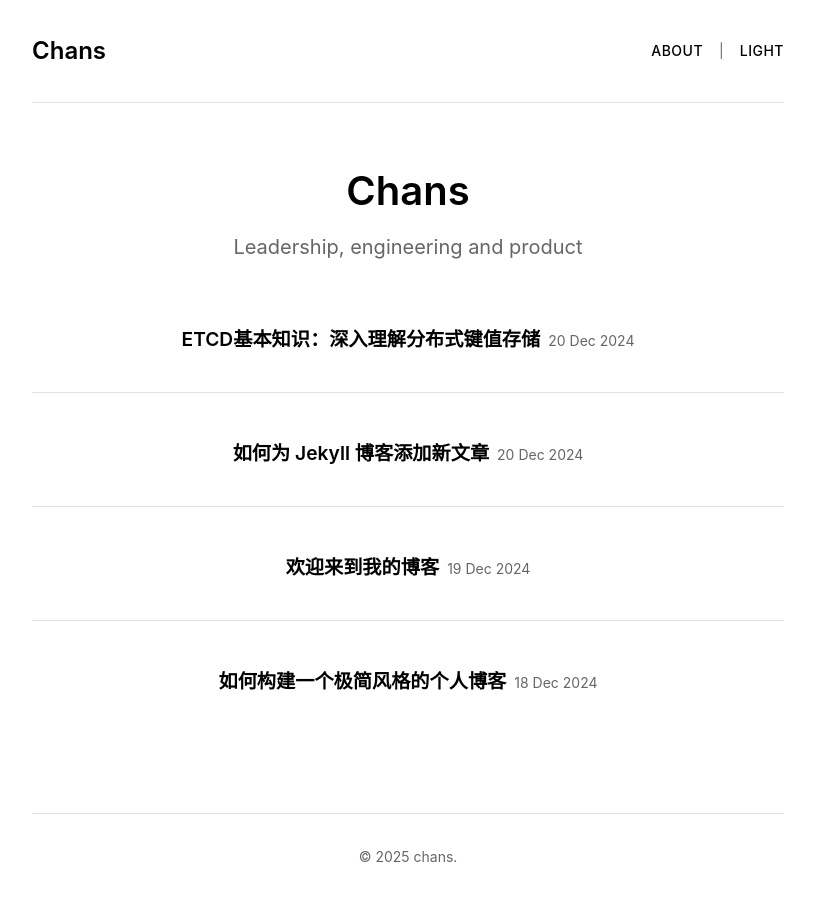
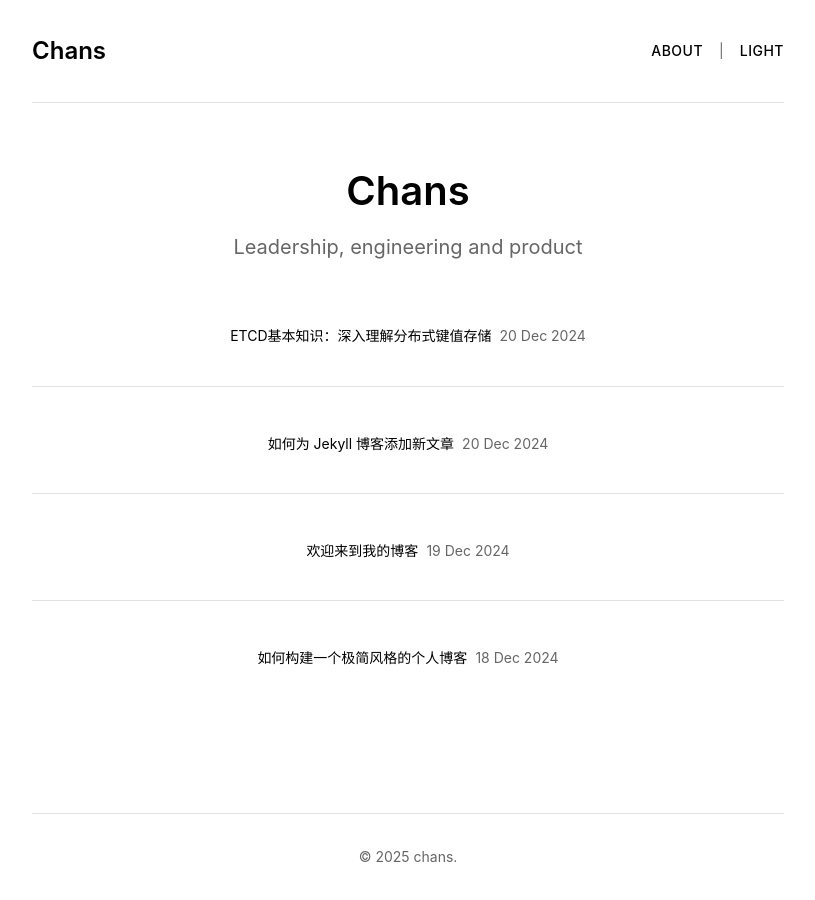
Before and after one commit to chanslights/blog, a Jekyll site: the page built from index.html, in a window 1280 px wide. Shown: the whole page, without its empty margins (232-1047 px from the left). Built offline with Jekyll 4.4.1, drawn with Linux system fonts in a browser that asks for light colours.

Commit message:
调整标题大小

```diff
--- a/assets/css/main.css
+++ b/assets/css/main.css
@@ -197,8 +197,8 @@ body {
 }
 
 .post-item-title {
-    font-size: 1.2rem;
-    font-weight: 600;
+    font-size: 0.875rem;
+    font-weight: 400;
     margin-bottom: var(--spacing-xs);
     line-height: 1.3;
     text-align: center; /* 居中显示文章标题 */
```
